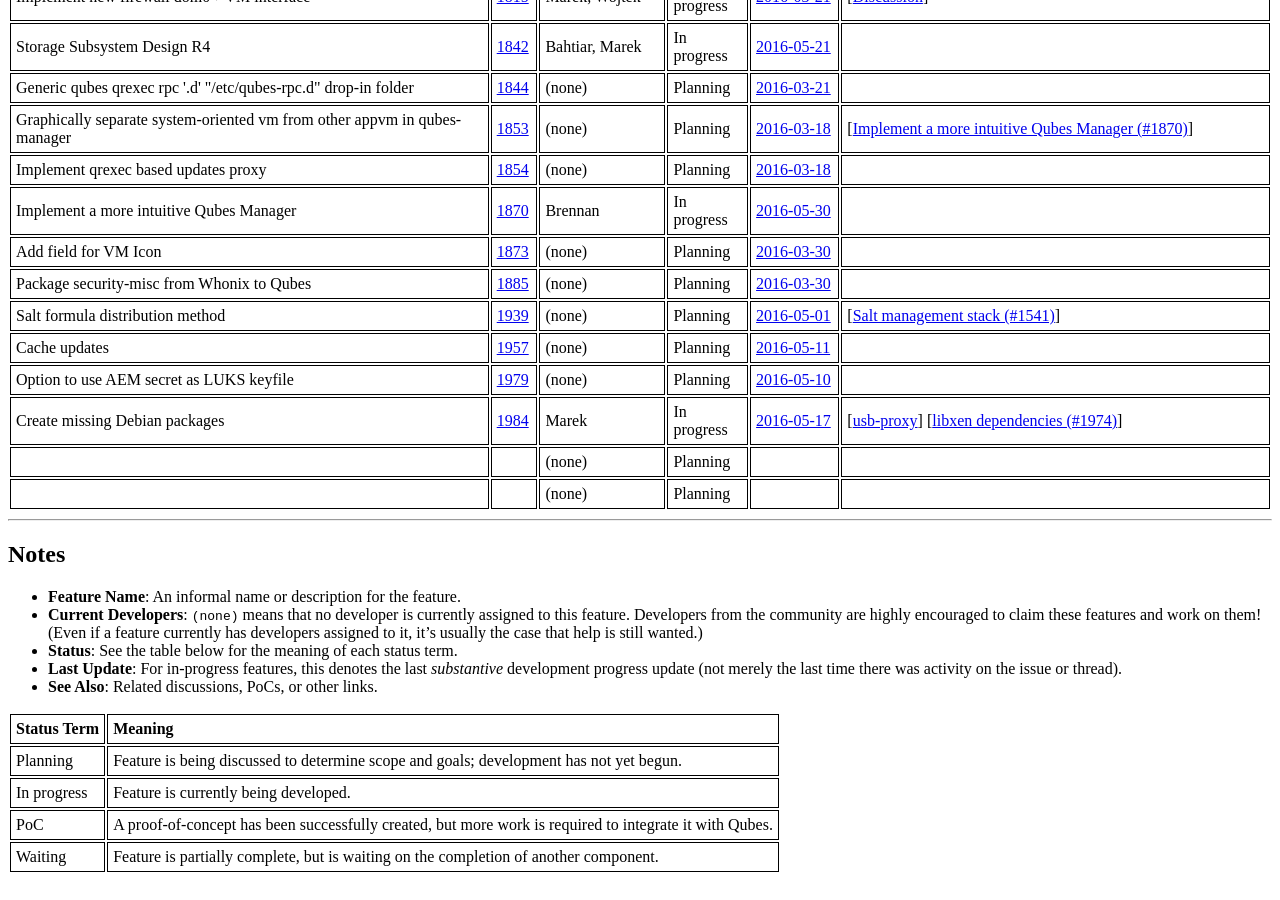
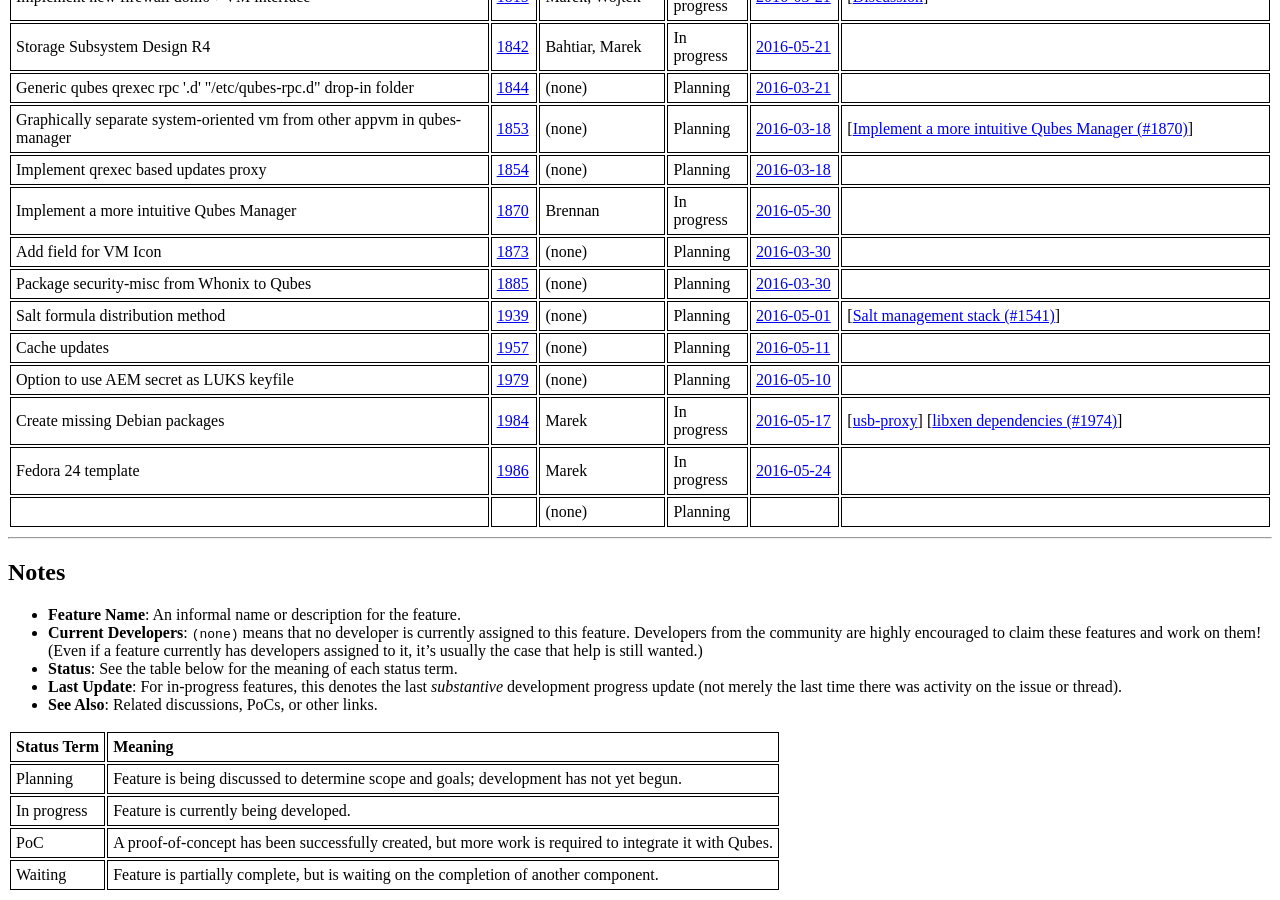
Before and after one commit to QubesOS/qubes-issues, a Jekyll site: the page built from index.md, in a window 1280 px wide and 900 px high, scrolled down 2731 px. Built offline with Jekyll 4.4.1, drawn with Linux system fonts in a browser that asks for light colours.

Commit message:
Track #1986

```diff
--- a/_data/features.yml
+++ b/_data/features.yml
@@ -1262,15 +1262,15 @@
   - desc   : libxen dependencies (#1974)
     url    : https://github.com/QubesOS/qubes-issues/issues/1974
 
-- name   :
-  issue  :
-  devs   :
+- name   : Fedora 24 template
+  issue  : 1986
+  devs   : Marek
   status :
-    term   :
+    term   : In progress
     url    :
   updated:
-    date   :
-    url    :
+    date   : 2016-05-24
+    url    : https://github.com/QubesOS/qubes-issues/issues/1986#ref-commit-3500f72
   info   :
   - desc   :
     url    :
```
